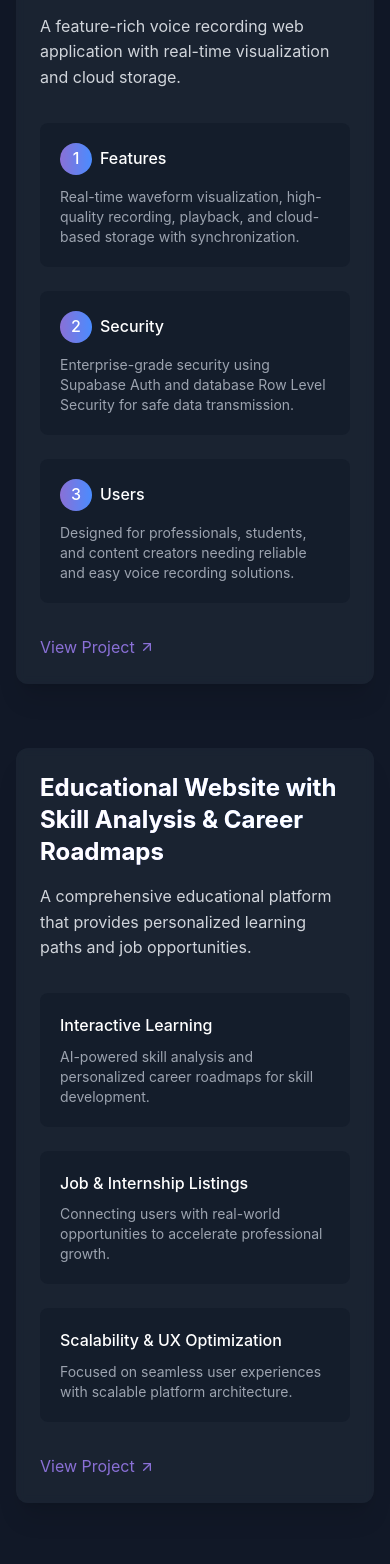
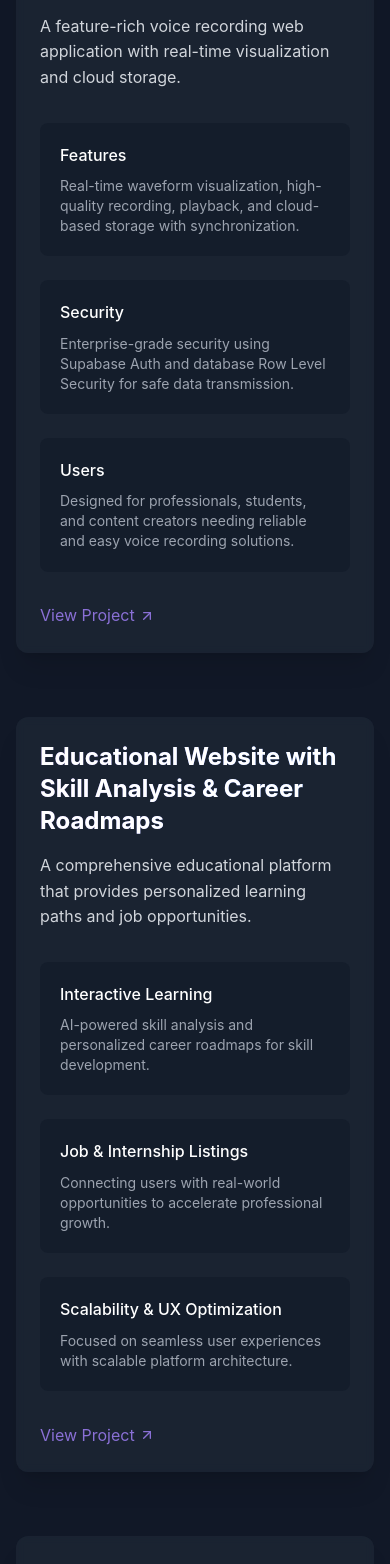
Before and after one commit to vedangrajoriya/Potfolio, a React (Vite) app: page / in a window 390 px wide. Shown: the part 3360-4924 px from the top of the page. Built offline with nearby package versions, Linux system fonts and the light colour scheme.

Commit message:
fix: Update favicon link and enhance animation effects in Projects component

```diff
--- a/index.html
+++ b/index.html
@@ -2,7 +2,7 @@
 <html lang="en">
   <head>
     <meta charset="UTF-8" />
-    <link rel="icon" type="image/svg+xml" href="/vite.svg" />
+    <link rel="icon" type="image/svg+xml" href="/public/vedang.png" />
     <meta name="viewport" content="width=device-width, initial-scale=1.0" />
     <title>Modern Portfolio Website for Vedang Rajoriya</title>
   </head>
--- a/src/components/Projects.tsx
+++ b/src/components/Projects.tsx
@@ -14,14 +14,25 @@ const Projects: React.FC = () => {
     visible: {
       opacity: 1,
       transition: {
-        staggerChildren: 0.15,
+        staggerChildren: 0.2, // Stagger the children's animations
       },
     },
   };
 
   const itemVariants = {
-    hidden: { opacity: 0, y: 30 },
-    visible: { opacity: 1, y: 0, transition: { duration: 0.5 } },
+    hidden: { opacity: 0, y: 50, scale: 0.8 }, // Start a bit faded, lower, and smaller
+    visible: {
+      opacity: 1,
+      y: 0,
+      scale: 1,
+      transition: {
+        duration: 0.6,
+        type: "spring",
+        stiffness: 60, // Adjust stiffness for a bouncier effect
+        damping: 10,   // Control the spring's oscillation
+        delay: 0.1,    // Add a small delay for each item
+      },
+    },
   };
 
   const projects = [
@@ -130,128 +141,69 @@ const Projects: React.FC = () => {
         </motion.h2>
 
         <div className="space-y-16">
-          {/* Cryptocurrency Price Prediction Project */}
-          <motion.div variants={itemVariants} className="bg-dark-600/70 backdrop-blur-sm rounded-xl overflow-hidden shadow-xl">
+          {projects.map((project, index) => (
+            <motion.div
+              key={project.id}
+              variants={itemVariants}
+              className="bg-dark-600/70 backdrop-blur-sm rounded-xl overflow-hidden shadow-xl"
+              whileHover={{ scale: 1.03 }}
+              transition={{ duration: 0.3 }}
+            >
               <div className="p-6 sm:p-8">
                 <h3 className="text-2xl sm:text-3xl font-bold text-white mb-4 bg-gradient-to-r from-primary-400 to-secondary-400 bg-clip-text text-transparent">
-                {projects[0].title}
+                  {project.title}
                 </h3>
-              <p className="text-gray-300 mb-8">{projects[0].description}</p>
+                <p className="text-gray-300 mb-8">{project.description}</p>
 
+                {project.steps && (
                   <div className="grid grid-cols-1 md:grid-cols-3 gap-6">
-                {projects[0].steps?.map((step, index) => (
-                  <div key={index} className="bg-dark-700/50 rounded-lg p-5 hover:bg-dark-600/50 transition-colors">
+                    {project.steps.map((step, stepIndex) => (
+                      <motion.div
+                        key={stepIndex}
+                        className="bg-dark-700/50 rounded-lg p-5 hover:bg-dark-600/50 transition-colors"
+                        whileHover={{ y: -5 }}
+                        transition={{ duration: 0.3 }}
+                      >
                         <div className="flex items-center mb-3">
                           {step.icon}
                           <h4 className="text-white font-medium ml-2">{step.title}</h4>
                         </div>
                         <p className="text-gray-400 text-sm">{step.description}</p>
-                  </div>
+                      </motion.div>
                     ))}
                   </div>
+                )}
+
+                {project.features && (
+                  <div className="grid grid-cols-1 md:grid-cols-3 gap-6">
+                    {project.features.map((feature, featureIndex) => (
+                      <motion.div
+                        key={featureIndex}
+                        className="bg-dark-700/50 rounded-lg p-5 hover:bg-dark-600/50 transition-colors"
+                        whileHover={{ y: -5 }}
+                        transition={{ duration: 0.3 }}
+                      >
+                        <h4 className="text-white font-medium mb-2">{feature.title}</h4>
+                        <p className="text-gray-400 text-sm">{feature.description}</p>
+                      </motion.div>
+                    ))}
+                  </div>
+                )}
 
                 <div className="mt-8">
-                <a href="https://crypto-pred.netlify.app/" target="_blank" rel="noopener noreferrer" className="inline-flex items-center text-primary-400 hover:text-primary-300 transition-colors">
+                  <a
+                    href={project.link}
+                    target="_blank"
+                    rel="noopener noreferrer"
+                    className="inline-flex items-center text-primary-400 hover:text-primary-300 transition-colors"
+                  >
                     <span className="mr-1">View Project</span>
                     <ArrowUpRight size={16} />
                   </a>
                 </div>
               </div>
             </motion.div>
-
-          {/* Modern Voice Recorder Web Application */}
-          <motion.div variants={itemVariants} className="bg-dark-600/70 backdrop-blur-sm rounded-xl overflow-hidden shadow-xl">
-            <div className="p-6 sm:p-8">
-              <h3 className="text-2xl sm:text-3xl font-bold text-white mb-4 bg-gradient-to-r from-primary-400 to-secondary-400 bg-clip-text text-transparent">
-                {projects[1].title}
-              </h3>
-              <p className="text-gray-300 mb-8">{projects[1].description}</p>
-
-              <div className="grid grid-cols-1 md:grid-cols-3 gap-6">
-                {projects[1].features?.map((feature, index) => (
-                  <div key={index} className="bg-dark-700/50 rounded-lg p-5 hover:bg-dark-600/50 transition-colors">
-                    <div className="flex items-center mb-3">
-                      <div className="w-8 h-8 rounded-full bg-gradient-to-r from-primary-400 to-secondary-400 flex items-center justify-center text-white font-medium">
-                        {index + 1}
-                      </div>
-                      <h4 className="text-white font-medium ml-2">{feature.title}</h4>
-                    </div>
-                    <p className="text-gray-400 text-sm">{feature.description}</p>
-                  </div>
           ))}
-              </div>
-
-              <div className="mt-8">
-                <a href="https://audio-processor.netlify.app/" target="_blank" rel="noopener noreferrer" className="inline-flex items-center text-primary-400 hover:text-primary-300 transition-colors">
-                  <span className="mr-1">View Project</span>
-                  <ArrowUpRight size={16} />
-                </a>
-              </div>
-            </div>
-          </motion.div>
-
-          {/* Educational Website Project */}
-          <motion.div variants={itemVariants} className="bg-dark-600/70 backdrop-blur-sm rounded-xl overflow-hidden shadow-xl">
-            <div className="grid grid-cols-1 lg:grid-cols-2">
-              <div className="p-6 sm:p-8">
-                <h3 className="text-2xl sm:text-3xl font-bold text-white mb-4 bg-gradient-to-r from-primary-400 to-secondary-400 bg-clip-text text-transparent">
-                  {projects[2].title}
-                </h3>
-                <p className="text-gray-300 mb-8">{projects[2].description}</p>
-
-                <div className="space-y-6">
-                  {projects[2].features?.map((feature, index) => (
-                    <div key={index} className="bg-dark-700/50 rounded-lg p-5 hover:bg-dark-600/50 transition-colors">
-                      <h4 className="text-white font-medium mb-2">{feature.title}</h4>
-                      <p className="text-gray-400 text-sm">{feature.description}</p>
-                    </div>
-                  ))}
-                </div>
-
-                <div className="mt-8">
-                  <a href="https://github.com/vedangrajoriya/Educational-Website" target="_blank" rel="noopener noreferrer" className="inline-flex items-center text-primary-400 hover:text-primary-300 transition-colors">
-                    <span className="mr-1">View Project</span>
-                    <ArrowUpRight size={16} />
-                  </a>
-                </div>
-              </div>
-
-              <div className="hidden lg:block relative h-full min-h-[400px]">
-                <img
-                  src={projects[2].image}
-                  alt="Educational Website"
-                  className="absolute inset-0 w-full h-full object-cover"
-                />
-                <div className="absolute inset-0 bg-gradient-to-r from-dark-700 via-dark-700/50 to-transparent"></div>
-              </div>
-            </div>
-          </motion.div>
-
-          {/* Talent AI Project */}
-          <motion.div variants={itemVariants} className="bg-dark-600/70 backdrop-blur-sm rounded-xl overflow-hidden shadow-xl">
-            <div className="p-6 sm:p-8">
-              <h3 className="text-2xl sm:text-3xl font-bold text-white mb-4 bg-gradient-to-r from-primary-400 to-secondary-400 bg-clip-text text-transparent">
-                {projects[3].title}
-              </h3>
-              <p className="text-gray-300 mb-8">{projects[3].description}</p>
-
-              <div className="grid grid-cols-1 md:grid-cols-3 gap-6">
-                {projects[3].features?.map((feature, index) => (
-                  <div key={index} className="bg-dark-700/50 rounded-lg p-5 hover:bg-dark-600/50 transition-colors">
-                    <h4 className="text-white font-medium mb-2">{feature.title}</h4>
-                    <p className="text-gray-400 text-sm">{feature.description}</p>
-                  </div>
-                ))}
-              </div>
-
-              <div className="mt-8">
-                <a href="https://github.com/vedangrajoriya/Talent-AI" target="_blank" rel="noopener noreferrer" className="inline-flex items-center text-primary-400 hover:text-primary-300 transition-colors">
-                  <span className="mr-1">View Project</span>
-                  <ArrowUpRight size={16} />
-                </a>
-              </div>
-            </div>
-          </motion.div>
         </div>
       </motion.div>
     </section>
```
Lines whose indentation alone changed are shown as unchanged.
